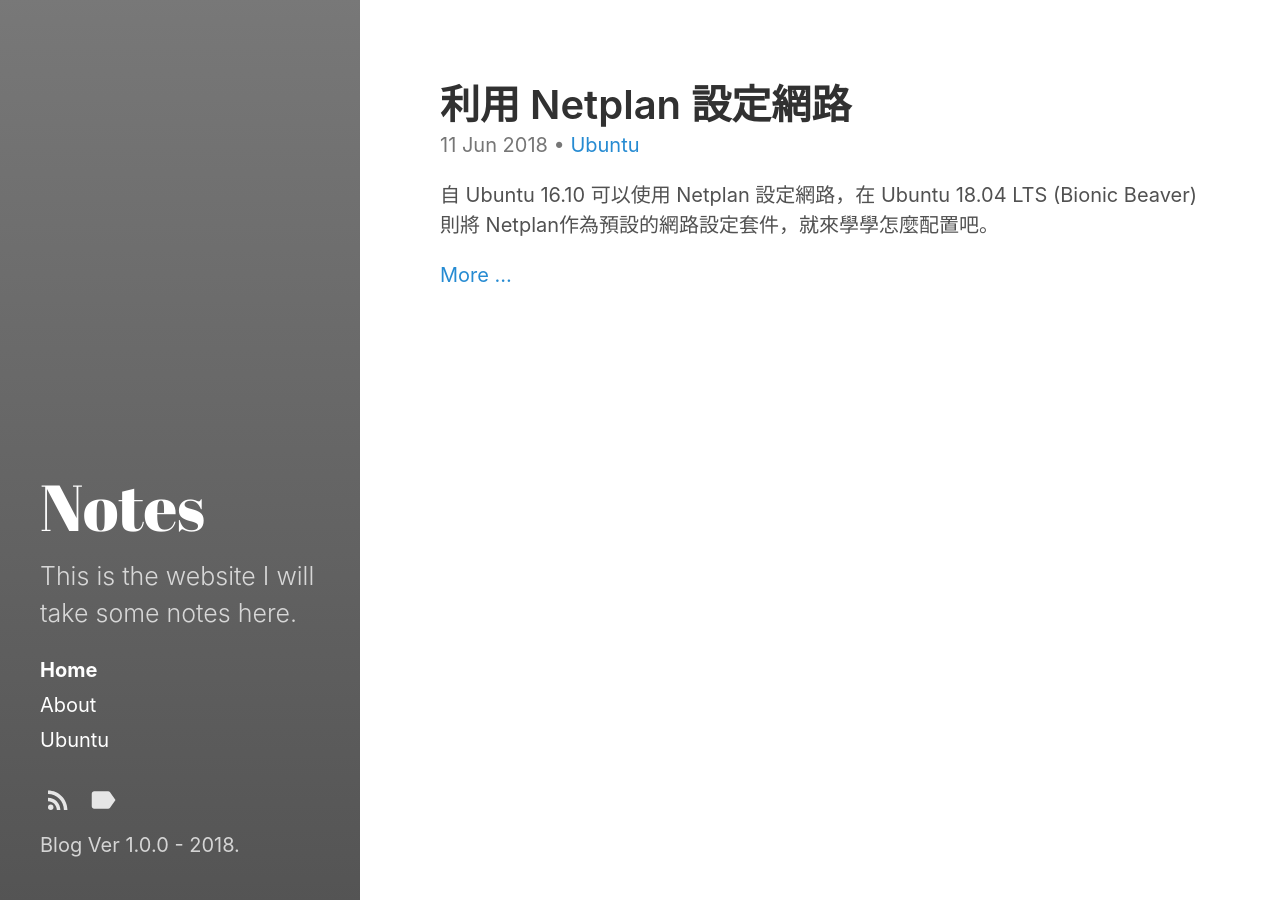
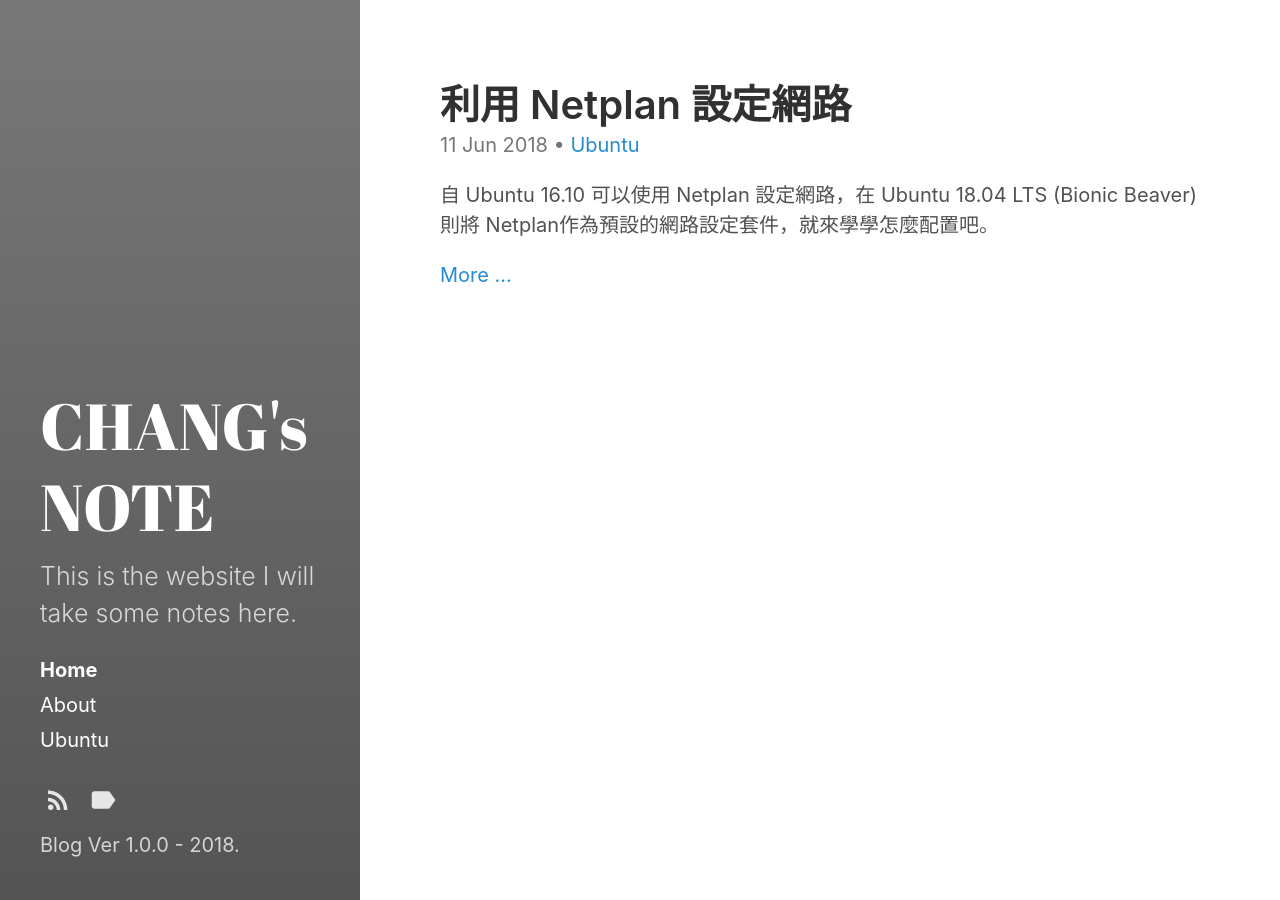
Before and after one commit to changchang90/notes, a Jekyll site: the page built from index.html, in a window 1280 px wide. Built offline with Jekyll 4.4.1, drawn with Linux system fonts in a browser that asks for light colours; the list of posts is cut into pages by our own code.

Commit message:
Update website title

```diff
--- a/_config.yml
+++ b/_config.yml
@@ -3,7 +3,7 @@ markdown:         kramdown
 highlighter:      rouge
 
 # Setup
-title:            Notes
+title:            CHANG's NOTE
 tagline:          'It is a site for notes'
 description:      'This is the website I will take some notes here.'
 url:              https://changchang90.github.io/notes/
```
